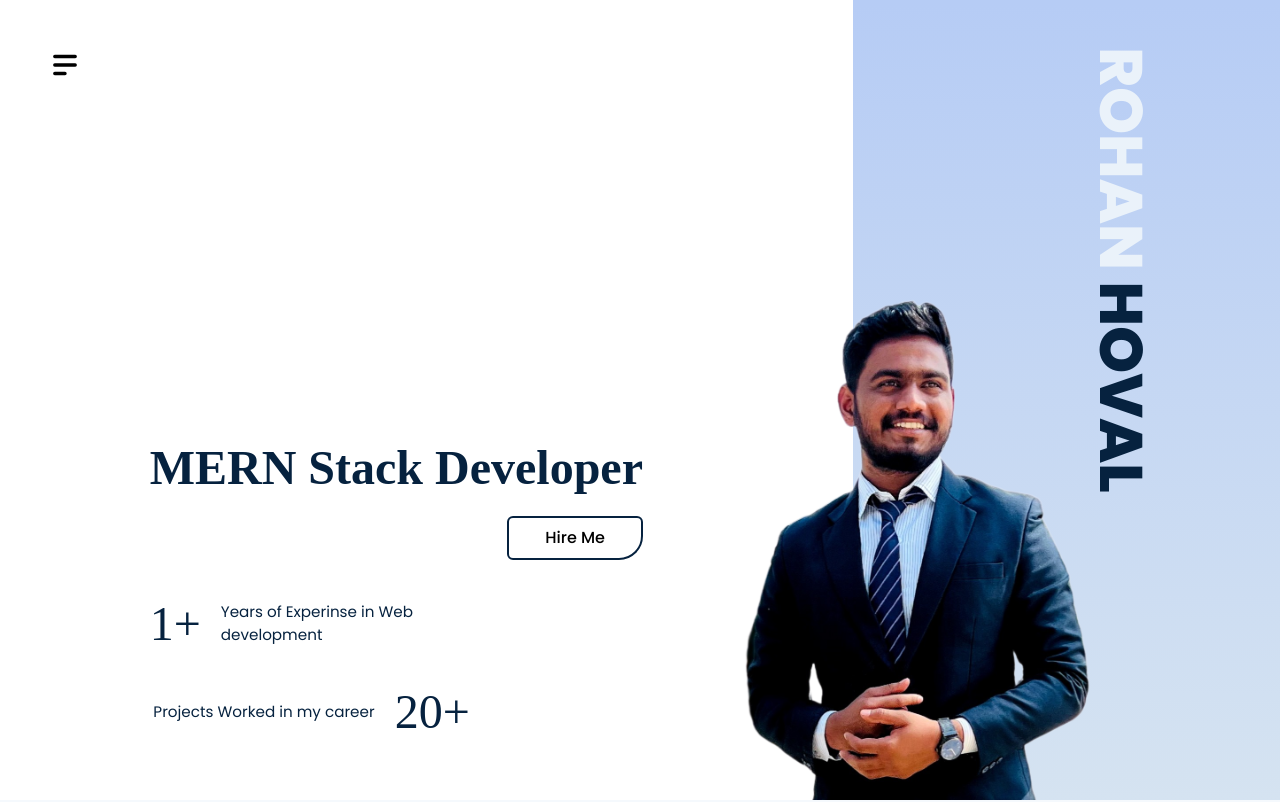
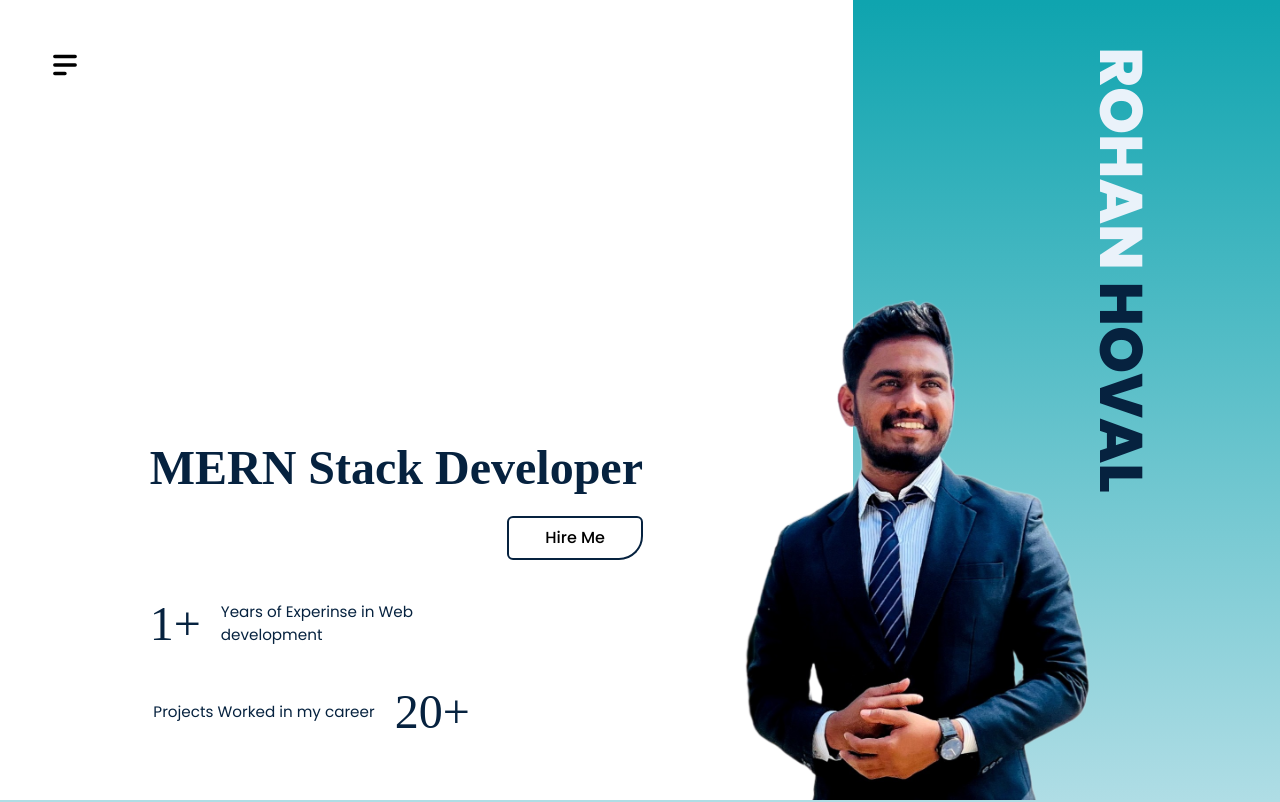
Before and after one commit to rohanh007/Portfolio, a React (Vite) app: page / in a window 1280 px wide. Shown: the top 802 px of the page. Built offline with nearby package versions, Linux system fonts and the light colour scheme; a web font is replaced by a local one.

Commit message:
changes css

```diff
--- a/src/Content.js
+++ b/src/Content.js
@@ -245,7 +245,7 @@ export const content = {
       {
         text: "+91 7218006256",
         icon: MdCall,
-        link: "https://wa.me/1234567890",
+        link: "https://wa.me/7218006256",
       },
       {
         text: "rohanhoval",
@@ -255,6 +255,6 @@ export const content = {
     ],
   },
   Footer: {
-    text: "All © Copy Right Reserved 2022",
+    text: "All © Copy Right Reserved 2024",
   },
 };
--- a/tailwind.config.cjs
+++ b/tailwind.config.cjs
@@ -14,11 +14,11 @@ module.exports = {
     extend: {
       colors: {
         dark_primary: "#06223F",
-        bg_light_primary: "#F5F9FD",
+        bg_light_primary: "#AFDDE5 ",
         gray: "#B7C5D3",
       },
       backgroundImage: {
-        primaryLinear: "linear-gradient(180deg, #B6CCF5 0.48%, #D5E3F1 100%)",
+        primaryLinear: "linear-gradient(180deg, #0fa4af 0.48%,#AFDDE5 100%)",
       },
       dropShadow: {
         primary: "-5px 35px 40px rgba(223, 229, 236, 0.9)",
```
